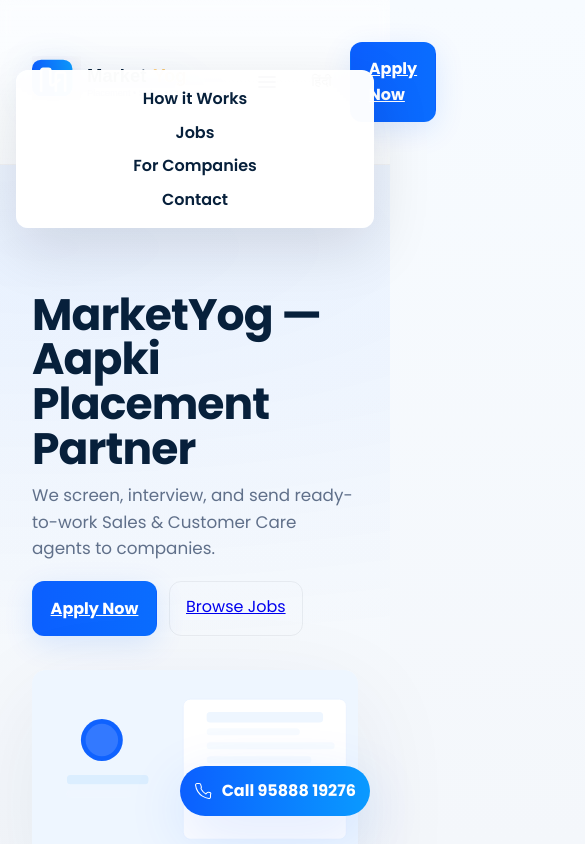
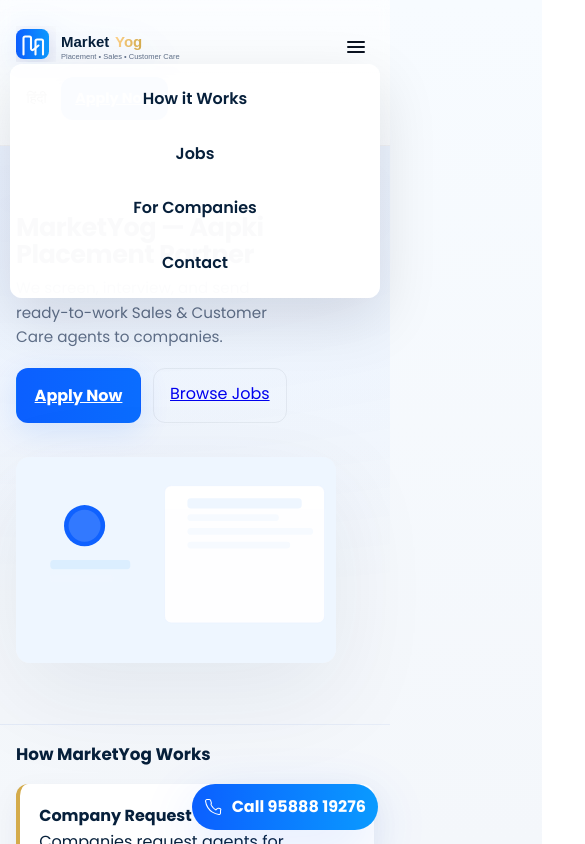
Before and after one commit to marketyogwebsite/marketyog-1, a website: page index.html in a window 390 px wide. Both pictures are taken after a click on the button "Toggle navigation". Shown: the top 844 px of the page, 585 px wide, since content can reach past the window. Drawn offline with Linux system fonts and the light colour scheme.

Commit message:
feat: add responsive styles for small screens and improve navigation accessibility

```diff
--- a/css/styles.css
+++ b/css/styles.css
@@ -129,3 +129,37 @@ body{font-family:Poppins,system-ui,-apple-system,Segoe UI,Roboto,Arial;line-heig
 .hidden{display:none}
 .fade-in{animation:fadeIn .45s ease both}
 @keyframes fadeIn{from{opacity:0;transform:translateY(6px)}to{opacity:1;transform:none}}
+
+/* Small screen tweaks: improve readability and touch targets */
+@media (max-width:600px){
+  .container{padding:1rem}
+  .header-inner{align-items:center;gap:0.5rem;flex-wrap:wrap}
+  .logo img{height:36px}
+  .nav-toggle{display:block}
+  .actions{display:flex;gap:0.4rem;align-items:center}
+  .actions .btn.primary{padding:0.55rem 0.8rem;font-size:0.9rem}
+  .main-nav{inset:64px 12px auto 12px;padding:0.8rem}
+  .main-nav ul{gap:0.6rem}
+  .main-nav a{display:block;padding:0.6rem 0.8rem;border-radius:8px}
+  .hero{padding:3.25rem 0 2rem}
+  .hero-copy h1{font-size:1.6rem}
+  .hero-copy p{font-size:0.95rem;max-width:40ch}
+  .hero-art img{max-width:320px}
+  .how-works h2,.jobs-header h2,.partners h2,.contact h2{font-size:1.05rem}
+  .steps{flex-direction:column}
+  .contact-grid{grid-template-columns:1fr}
+  .contact-cta .cta-box{padding:0.9rem}
+  .floating-contact{right:12px;bottom:14px;padding:10px 12px}
+  .apply-grid, .apply-page-grid{grid-template-columns:1fr}
+  .apply-form .two-up{grid-template-columns:1fr}
+  .job-cards{grid-template-columns:repeat(auto-fit,minmax(220px,1fr))}
+}
+
+/* Extra-small screens: increase touch targets and reduce distractions */
+@media (max-width:420px){
+  .main-nav{left:10px;right:10px}
+  .actions{gap:0.25rem}
+  .btn{padding:0.55rem 0.6rem}
+  .hero-copy p{max-width:30ch}
+  .site-footer .container{flex-direction:column;align-items:flex-start;gap:0.6rem}
+}
--- a/index.html
+++ b/index.html
@@ -19,7 +19,7 @@
       <button id="navToggle" class="nav-toggle" aria-controls="mainNav" aria-expanded="false" aria-label="Toggle navigation">
         <svg width="24" height="24" viewBox="0 0 24 24" fill="none" aria-hidden="true"><path d="M4 7h16M4 12h16M4 17h16" stroke="#0b1321" stroke-width="2" stroke-linecap="round"/></svg>
       </button>
-      <nav id="mainNav" class="main-nav" aria-label="Main navigation">
+      <nav id="mainNav" class="main-nav" aria-label="Main navigation" aria-hidden="true">
         <ul>
           <li><a href="#how">How it Works</a></li>
           <li><a href="#jobs">Jobs</a></li>
```
